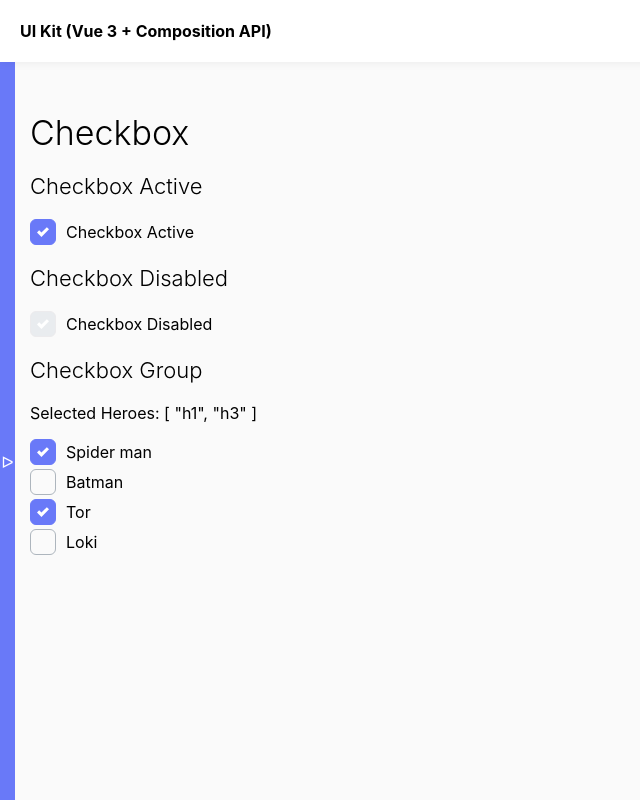
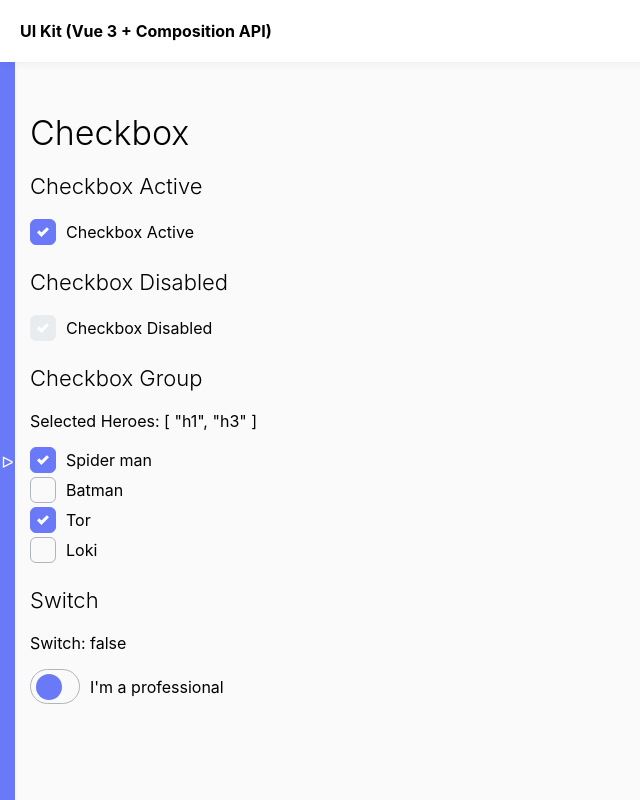
Before and after one commit to korchevIvan/uikit-vue3, a Vue app: page /checkbox in a window 1280 px wide. Shown: the whole page, without its empty margins (0-640 px from the left). Built offline with nearby package versions, Linux system fonts and the light colour scheme.

Commit message:
Add switch component

```diff
--- a/src/components/Checkbox/Checkbox.vue
+++ b/src/components/Checkbox/Checkbox.vue
@@ -29,7 +29,10 @@
     type: Boolean,
     default: false
   },
-
+  type: {
+    type: String,
+    default: 'checkbox'
+  }
 })
 
 const handleClick = (event) => {
@@ -41,8 +44,9 @@
 }
 </script>
 <template>
+  <div :class="[{'switch-container' : type==='switch'}]">
     <input
-      class="checkbox"
+        :class="[{'checkbox' : type==='checkbox'}, {'switch' : type==='switch'}]"
         type="checkbox"
         :name="name"
         :id="id"
@@ -51,9 +55,9 @@
         :disabled="disabled"
         @input="handleClick($event)"
     >
-  <label :for="id">
-    {{label}}
-  </label>
+    <label :for="id">{{ label }}</label>
+    <label :for="id" class="switch__label" v-if="type==='switch'">{{ label }}</label>
+  </div>
 </template>
 
 <style lang="scss" scoped>
--- a/src/views/Checkbox.vue
+++ b/src/views/Checkbox.vue
@@ -14,12 +14,12 @@
   {name: 'Loki', id: 'h4'},
 ])
 const selectedHeroes = ref(['h1', 'h3'])
-
+const switchProfessional = ref(false)
 </script>
 <template>
   <h1 class="heading-1">Checkbox</h1>
+
   <h2 class="heading-2">Checkbox Active</h2>
-
   <div class="line">
     <checkbox
         label="Checkbox Active"
@@ -29,6 +29,7 @@
         v-model:checked="checkboxActive"
     />
   </div>
+
   <h2 class="heading-2">Checkbox Disabled</h2>
   <div class="line">
     <checkbox
@@ -40,9 +41,23 @@
         v-model:checked="checkboxDisabledChecked"
     />
   </div>
+
   <h2 class="heading-2">Checkbox Group</h2>
   <div class="line line_block">
     <p>Selected Heroes: {{selectedHeroes}}</p>
     <checkbox-group v-model:value="selectedHeroes" :options="listOfHeroes" name="heroes" />
   </div>
+
+  <h2 class="heading-2">Switch</h2>
+  <div class="line line_block">
+    <p>Switch: {{switchProfessional}}</p>
+    <checkbox
+        label="I'm a professional"
+        id="switch"
+        name="switch"
+        type="switch"
+        value="I'm a professional"
+        v-model:checked="switchProfessional"
+    />
+  </div>
 </template>
```
Lines whose indentation alone changed are shown as unchanged.
